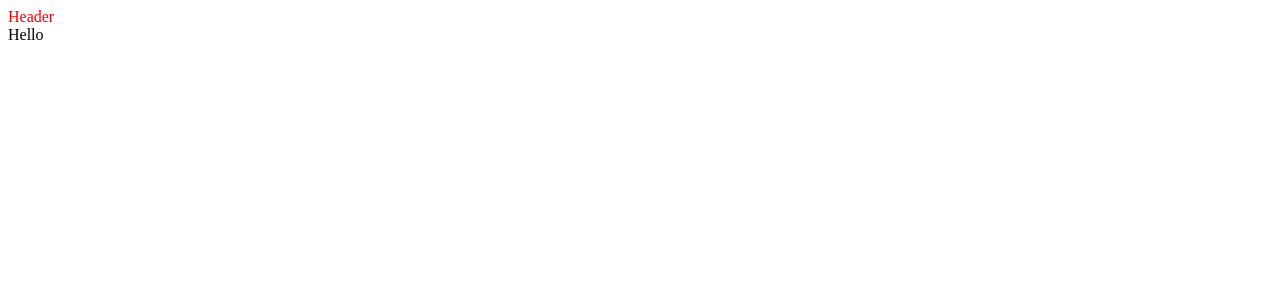
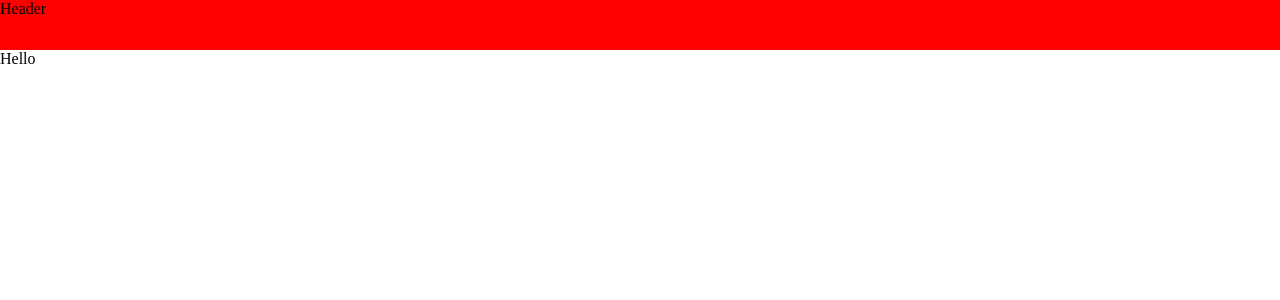
Before and after one commit to LashaLoi/cv, a Next.js app: page / in a window 1280 px wide. Shown: the top 300 px of the page. Built offline with nearby package versions, Linux system fonts and the light colour scheme.

Commit message:
setup styled-system

```diff
--- /dev/null
+++ b/components/box/index.tsx
@@ -0,0 +1,128 @@
+import styled from "styled-components";
+import {
+  SpaceProps,
+  OverflowProps,
+  TextAlignProps,
+  WidthProps,
+  HeightProps,
+  MinHeightProps,
+  MaxWidthProps,
+  VerticalAlignProps,
+  BordersProps,
+  BorderTopProps,
+  BorderWidthProps,
+  ColorProps,
+  DisplayProps,
+  LeftProps,
+  BottomProps,
+  RightProps,
+  TopProps,
+  BoxShadowProps,
+  PositionProps,
+  AlignSelfProps,
+  MinWidthProps,
+  ZIndexProps,
+  alignSelf,
+  border,
+  borderColor,
+  borderStyle,
+  borderTop,
+  borderWidth,
+  bottom,
+  boxShadow,
+  color,
+  display,
+  height,
+  left,
+  maxWidth,
+  minHeight,
+  minWidth,
+  order,
+  overflow,
+  position,
+  right,
+  size,
+  space,
+  textAlign,
+  verticalAlign,
+  width,
+  zIndex,
+  top,
+  alignItems,
+  AlignItemsProps,
+  flexDirection,
+  FlexDirectionProps,
+  flexWrap,
+  FlexWrapProps,
+  justifyContent,
+  JustifyContentProps
+} from "styled-system";
+
+type BoxProps = SpaceProps &
+  OverflowProps &
+  TextAlignProps &
+  WidthProps &
+  HeightProps &
+  MinHeightProps &
+  MaxWidthProps &
+  VerticalAlignProps &
+  BordersProps &
+  BorderTopProps &
+  BorderWidthProps &
+  ColorProps &
+  DisplayProps &
+  LeftProps &
+  BottomProps &
+  RightProps &
+  TopProps &
+  BoxShadowProps &
+  PositionProps &
+  AlignSelfProps &
+  MinWidthProps &
+  ZIndexProps;
+
+export const Box = styled.div<BoxProps>`
+  box-sizing: border-box;
+  ${space}
+  ${position}
+  ${overflow}
+  ${size}
+  ${height}
+  ${minHeight}
+  ${left}
+  ${right}
+  ${top}
+  ${bottom}
+  ${textAlign}
+  ${width}
+  ${minWidth}
+  ${maxWidth}
+  ${verticalAlign}
+  ${border}
+  ${borderTop}
+  ${borderStyle}
+  ${borderWidth}
+  ${borderColor}
+  ${color}
+  ${display}
+  ${boxShadow}
+  ${alignSelf}
+  ${zIndex}
+  ${order}
+`;
+
+type FlexContainerProps = BoxProps &
+  AlignItemsProps &
+  FlexDirectionProps &
+  JustifyContentProps &
+  FlexWrapProps &
+  AlignSelfProps;
+
+export const Flex = styled(Box)<FlexContainerProps>`
+  display: flex;
+  ${justifyContent}
+  ${alignItems}
+  ${flexDirection}
+  ${flexWrap}
+  ${alignSelf}
+`;
--- a/components/header/index.tsx
+++ b/components/header/index.tsx
@@ -1,9 +1,11 @@
 import styled from "styled-components";
 
-const Box = styled.div`
-  color: red;
+import { Box } from "components/box";
+
+const HeaderContainer = styled(Box)`
+  position: relative;
+  background: red;
+  height: 50px;
 `;
 
-const Header = () => <Box>Header</Box>;
-
-export default Header;
+export const Header = () => <HeaderContainer>Header</HeaderContainer>;
--- a/components/layout/index.tsx
+++ b/components/layout/index.tsx
@@ -1,11 +1,40 @@
-import React from "react";
-import Header from "components/header";
+import React, { useEffect, useRef, useState } from "react";
+import styled from "styled-components";
 
-const Layout: React.FC = ({ children }) => (
-  <>
-    <Header />
-    {children}
-  </>
-);
+import { Header } from "components/header";
+import { Box, Flex } from "components/box";
 
-export default Layout;
+const NavHeader = styled(Box)`
+  position: fixed;
+  width: 100%;
+`;
+
+const Container = styled(Flex)`
+  justify-content: stretch;
+  flex-direction: column;
+  overflow-x: hidden;
+  height: 100vh;
+`;
+
+export const Layout: React.FC = () => {
+  const [headerHeight, setHeaderHeight] = useState(0);
+
+  const headerRef = useRef<HTMLDivElement>(null);
+
+  useEffect(() => {
+    const height = headerRef.current?.clientHeight;
+
+    height && setHeaderHeight(height);
+  }, [headerRef]);
+
+  return (
+    <Container>
+      <NavHeader ref={headerRef}>
+        <Header />
+      </NavHeader>
+      <Box minHeight="100vh" mt={headerHeight}>
+        <Box height={2000}>Hello</Box>
+      </Box>
+    </Container>
+  );
+};
--- a/modules/root/index.tsx
+++ b/modules/root/index.tsx
@@ -1,5 +1,3 @@
-import Layout from "components/layout";
+import { Layout } from "components/layout";
 
-const Root = () => <Layout>Hello</Layout>;
-
-export default Root;
+export const Root = () => <Layout />;
--- a/package.json
+++ b/package.json
@@ -11,13 +11,15 @@
     "next": "latest",
     "react": "^16.12.0",
     "react-dom": "^16.12.0",
-    "styled-components": "^5.2.0"
+    "styled-components": "^5.2.0",
+    "styled-system": "^5.1.5"
   },
   "devDependencies": {
     "@types/node": "^12.12.21",
     "@types/react": "^16.9.16",
     "@types/react-dom": "^16.9.4",
     "@types/styled-components": "^5.1.3",
+    "@types/styled-system": "^5.1.10",
     "babel-plugin-styled-components": "^1.11.1",
     "typescript": "4.0"
   },
--- a/pages/index.tsx
+++ b/pages/index.tsx
@@ -1,5 +1,5 @@
 import { GlobalStyles } from "theme/global-styles";
-import Root from "modules/root";
+import { Root } from "modules/root";
 
 const IndexPage = () => (
   <>
--- a/theme/global-styles/index.tsx
+++ b/theme/global-styles/index.tsx
@@ -3,6 +3,11 @@ import { createGlobalStyle } from "styled-components";
 export const GlobalStyles = createGlobalStyle`
   html {
     box-sizing: border-box;
+  }
+
+  body {
+    margin: 0;
+    padding: 0;
   }
 
   *,
```
Also changed, not shown: 1 other file (tests, documents, lock files or other folders).
